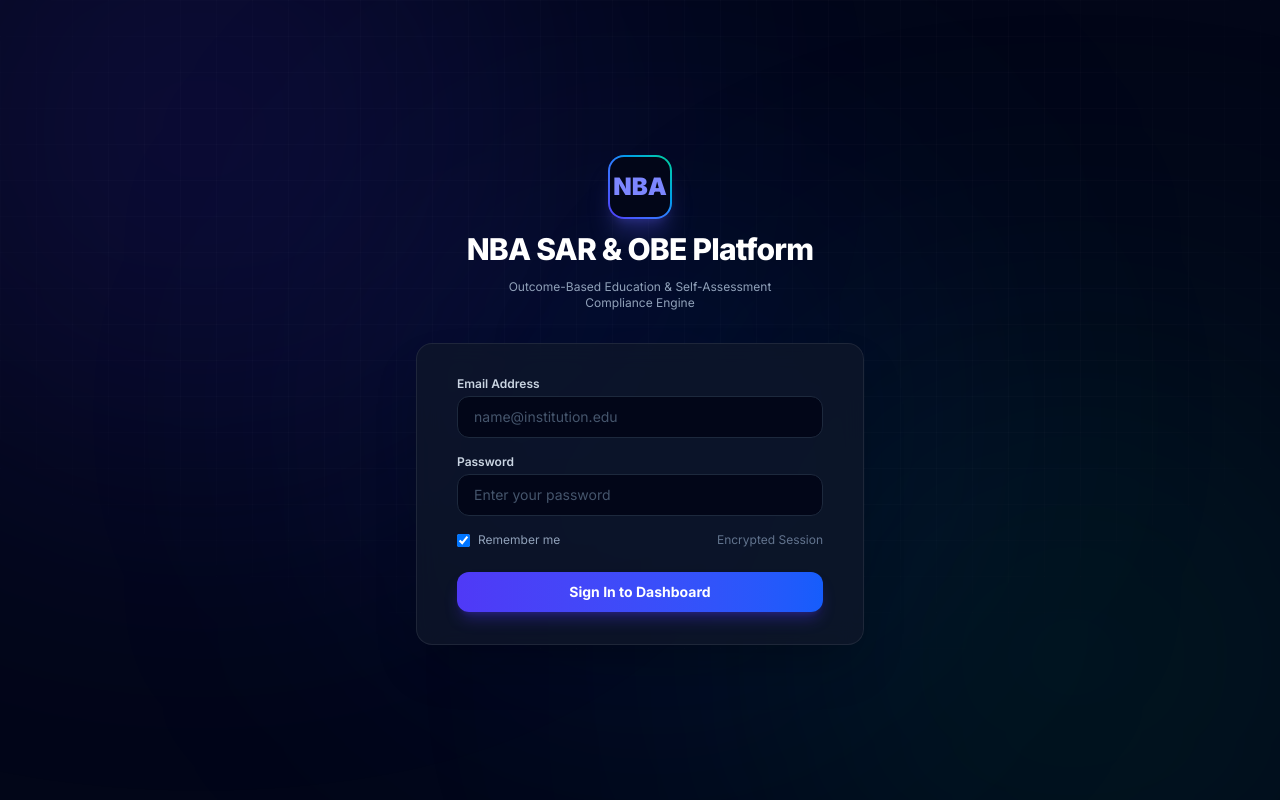
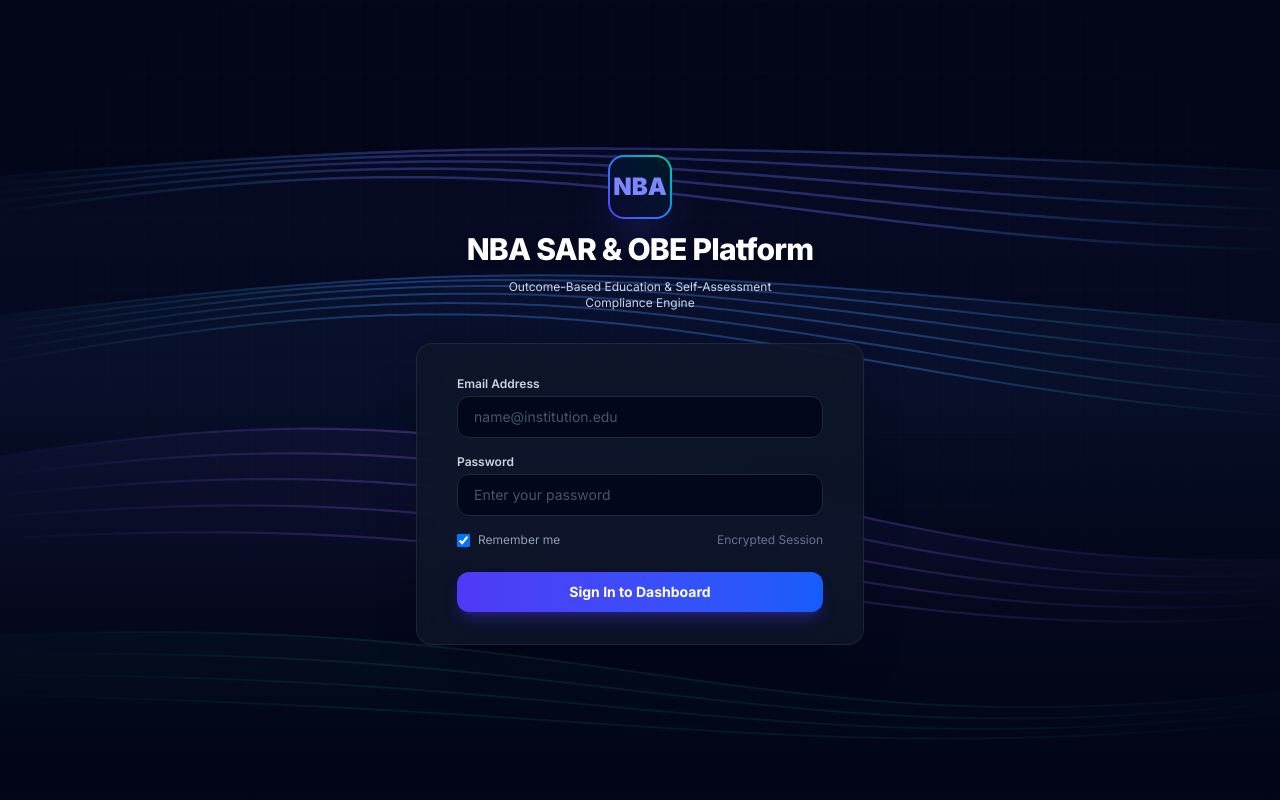
Before and after one commit to HarkanwalSingh1050/obe-criterion-5, a Laravel app: page / in a window 1280 px wide. Run offline with Laravel 12, Linux system fonts and the light colour scheme; data that the repository does not hold is empty; style sheets or scripts are compiled from the project's sources.

Commit message:
feat: add LoginView, MainApp, and PrintableSarReport Vue components

```diff
--- a/resources/js/components/LoginView.vue
+++ b/resources/js/components/LoginView.vue
@@ -1,15 +1,18 @@
 <template>
-  <div class="min-h-screen bg-slate-950 flex flex-col justify-center py-12 sm:px-6 lg:px-8 relative overflow-hidden font-sans selection:bg-indigo-500 selection:text-white">
-    <!-- Ambient glowing backgrounds & floating animation orbs -->
-    <div class="absolute -top-32 -left-32 w-[600px] h-[600px] bg-indigo-600/15 rounded-full blur-[140px] animate-float-1 pointer-events-none"></div>
-    <div class="absolute -bottom-32 -right-32 w-[600px] h-[600px] bg-emerald-600/12 rounded-full blur-[140px] animate-float-2 pointer-events-none"></div>
-    <div class="absolute top-1/2 left-1/2 -translate-x-1/2 -translate-y-1/2 w-[500px] h-[500px] bg-blue-600/10 rounded-full blur-[130px] animate-float-3 pointer-events-none"></div>
-    <div class="absolute inset-0 bg-ambient-grid opacity-50 pointer-events-none"></div>
+  <div class="min-h-screen bg-slate-950 flex flex-col justify-center py-12 sm:px-6 lg:px-8 relative overflow-hidden font-sans selection:bg-indigo-500 selection:text-white"
+       @mousemove="handleMouseMove" @mouseleave="handleMouseLeave">
+
+    <!-- 🌊 SILK WAVES INTERACTIVE CANVAS BACKGROUND -->
+    <canvas ref="silkCanvas" class="absolute inset-0 w-full h-full pointer-events-none z-0"></canvas>
+
+    <!-- Ambient Depth Background Overlays -->
+    <div class="absolute inset-0 bg-gradient-to-b from-slate-950/40 via-transparent to-slate-950/80 pointer-events-none z-0"></div>
+    <div class="absolute inset-0 bg-ambient-grid opacity-30 pointer-events-none z-0"></div>
 
     <div class="sm:mx-auto sm:w-full sm:max-w-md relative z-10 text-center space-y-3">
       <!-- Dynamic Login Logo / Icon -->
-      <div class="inline-flex w-16 h-16 rounded-2xl bg-gradient-to-tr from-indigo-600 via-blue-500 to-emerald-400 p-[2px] shadow-xl shadow-indigo-500/25">
-        <div class="w-full h-full bg-slate-950 rounded-[14px] flex items-center justify-center p-1.5 overflow-hidden">
+      <div class="inline-flex w-16 h-16 rounded-2xl bg-gradient-to-tr from-indigo-600 via-blue-500 to-emerald-400 p-[2px] shadow-2xl shadow-indigo-500/30 backdrop-blur">
+        <div class="w-full h-full bg-slate-950/90 rounded-[14px] flex items-center justify-center p-1.5 overflow-hidden">
           <img v-if="branding.login_logo" :src="branding.login_logo" class="w-full h-full object-contain rounded-lg" alt="Portal Logo" />
           <div v-else class="font-black text-indigo-400 text-2xl">
             {{ branding.app_short_name || 'NBA' }}
@@ -17,16 +20,16 @@
         </div>
       </div>
 
-      <h2 class="text-3xl font-extrabold tracking-tight text-white">
+      <h2 class="text-3xl font-extrabold tracking-tight text-white drop-shadow-md">
         {{ branding.app_name || 'NBA SAR Platform' }}
       </h2>
-      <p class="text-xs text-slate-400 max-w-xs mx-auto">
+      <p class="text-xs text-slate-300 max-w-xs mx-auto">
         {{ branding.app_tagline || 'Outcome-Based Education & National Board of Accreditation Enterprise Platform' }}
       </p>
     </div>
 
     <div class="mt-8 sm:mx-auto sm:w-full sm:max-w-md relative z-10">
-      <div class="glass-card py-8 px-6 sm:px-10 rounded-2xl border border-slate-800 shadow-2xl bg-slate-900/80 backdrop-blur-xl">
+      <div class="glass-card py-8 px-6 sm:px-10 rounded-2xl border border-slate-700/60 shadow-2xl bg-slate-900/85 backdrop-blur-2xl">
         <!-- Error Alert -->
         <div v-if="errorMessage" class="mb-5 p-3 rounded-lg bg-rose-500/10 border border-rose-500/30 text-rose-300 text-xs flex items-center gap-2">
           <span>⚠️</span>
@@ -38,7 +41,7 @@
             <label class="block text-xs font-semibold text-slate-300">Email Address</label>
             <div class="mt-1">
               <input type="email" v-model="form.email" required placeholder="name@institution.edu"
-                     class="w-full bg-slate-950 border border-slate-800 rounded-xl px-4 py-2.5 text-sm text-white placeholder-slate-600 focus:border-indigo-500 focus:ring-1 focus:ring-indigo-500 outline-none transition" />
+                     class="w-full bg-slate-950/80 border border-slate-800 rounded-xl px-4 py-2.5 text-sm text-white placeholder-slate-600 focus:border-indigo-500 focus:ring-1 focus:ring-indigo-500 outline-none transition" />
             </div>
           </div>
 
@@ -46,7 +49,7 @@
             <label class="block text-xs font-semibold text-slate-300">Password</label>
             <div class="mt-1">
               <input type="password" v-model="form.password" required placeholder="Enter your password"
-                     class="w-full bg-slate-950 border border-slate-800 rounded-xl px-4 py-2.5 text-sm text-white placeholder-slate-600 focus:border-indigo-500 focus:ring-1 focus:ring-indigo-500 outline-none transition" />
+                     class="w-full bg-slate-950/80 border border-slate-800 rounded-xl px-4 py-2.5 text-sm text-white placeholder-slate-600 focus:border-indigo-500 focus:ring-1 focus:ring-indigo-500 outline-none transition" />
             </div>
           </div>
 
@@ -91,10 +94,20 @@ export default {
         password: '',
         remember: true,
       },
+      mouse: { x: 0.5, y: 0.5, targetX: 0.5, targetY: 0.5 },
+      animationFrameId: null,
+      time: 0,
     };
   },
   mounted() {
     this.fetchBranding();
+    this.initSilkWaves();
+  },
+  beforeUnmount() {
+    if (this.animationFrameId) {
+      cancelAnimationFrame(this.animationFrameId);
+    }
+    window.removeEventListener('resize', this.onResize);
   },
   methods: {
     async fetchBranding() {
@@ -107,9 +120,7 @@ export default {
             if (link) link.href = this.branding.favicon;
           }
         }
-      } catch (err) {
-        // Fallback to default
-      }
+      } catch (err) {}
     },
     async handleLogin() {
       this.loading = true;
@@ -132,6 +143,149 @@ export default {
         this.loading = false;
       }
     },
+    handleMouseMove(e) {
+      this.mouse.targetX = e.clientX / window.innerWidth;
+      this.mouse.targetY = e.clientY / window.innerHeight;
+    },
+    handleMouseLeave() {
+      this.mouse.targetX = 0.5;
+      this.mouse.targetY = 0.5;
+    },
+    initSilkWaves() {
+      const canvas = this.$refs.silkCanvas;
+      if (!canvas) return;
+
+      const ctx = canvas.getContext('2d');
+      const dpr = Math.min(window.devicePixelRatio || 1, 2);
+
+      const resize = () => {
+        canvas.width = window.innerWidth * dpr;
+        canvas.height = window.innerHeight * dpr;
+        ctx.scale(dpr, dpr);
+      };
+      this.onResize = resize;
+      window.addEventListener('resize', resize);
+      resize();
+
+      // Multi-ribbon Silk Configuration
+      const ribbons = [
+        {
+          baseY: 0.28,
+          speed: 0.008,
+          amplitude: 80,
+          freq: 0.0018,
+          phase: 0,
+          colorA: 'rgba(99, 102, 241, 0.45)', // Indigo
+          colorB: 'rgba(6, 182, 212, 0.0)',   // Cyan
+          lineWidth: 2.5,
+          subWaves: 5,
+        },
+        {
+          baseY: 0.48,
+          speed: 0.006,
+          amplitude: 95,
+          freq: 0.0014,
+          phase: Math.PI / 3,
+          colorA: 'rgba(59, 130, 246, 0.4)',  // Blue
+          colorB: 'rgba(16, 185, 129, 0.0)',  // Emerald
+          lineWidth: 2.0,
+          subWaves: 6,
+        },
+        {
+          baseY: 0.68,
+          speed: 0.007,
+          amplitude: 110,
+          freq: 0.0016,
+          phase: Math.PI * 0.75,
+          colorA: 'rgba(139, 92, 246, 0.35)', // Purple
+          colorB: 'rgba(99, 102, 241, 0.0)',  // Indigo
+          lineWidth: 2.2,
+          subWaves: 5,
+        },
+        {
+          baseY: 0.85,
+          speed: 0.005,
+          amplitude: 75,
+          freq: 0.002,
+          phase: Math.PI * 1.2,
+          colorA: 'rgba(16, 185, 129, 0.3)',  // Emerald
+          colorB: 'rgba(6, 182, 212, 0.0)',   // Cyan
+          lineWidth: 1.8,
+          subWaves: 4,
+        },
+      ];
+
+      const render = () => {
+        this.time += 1;
+
+        // Smooth mouse dampening
+        this.mouse.x += (this.mouse.targetX - this.mouse.x) * 0.05;
+        this.mouse.y += (this.mouse.targetY - this.mouse.y) * 0.05;
+
+        const width = window.innerWidth;
+        const height = window.innerHeight;
+
+        ctx.clearRect(0, 0, width, height);
+
+        // Draw each silk ribbon layer
+        ribbons.forEach((ribbon, rIdx) => {
+          const baseY = height * ribbon.baseY + (this.mouse.y - 0.5) * 60;
+          const mouseInfluenceX = (this.mouse.x - 0.5) * 40;
+
+          // Draw multiple parallel strands per ribbon for that realistic 3D woven silk shimmer
+          for (let s = 0; s < ribbon.subWaves; s++) {
+            const strandOffset = (s - ribbon.subWaves / 2) * 14;
+            const wavePhase = ribbon.phase + (this.time * ribbon.speed) + (s * 0.15);
+
+            ctx.beginPath();
+            const step = 8;
+            for (let x = 0; x <= width + step; x += step) {
+              const normalX = x / width;
+
+              // Harmonic sine + secondary harmonic for fluid wave dynamics
+              const sin1 = Math.sin(x * ribbon.freq + wavePhase + mouseInfluenceX * 0.02);
+              const sin2 = Math.cos(x * ribbon.freq * 1.6 - wavePhase * 0.8);
+              const envelope = Math.sin(normalX * Math.PI); // Pin at edges, swell in middle
+
+              const y = baseY + strandOffset + (sin1 * ribbon.amplitude * 0.7 + sin2 * ribbon.amplitude * 0.3) * (0.6 + envelope * 0.6);
+
+              if (x === 0) {
+                ctx.moveTo(x, y);
+              } else {
+                ctx.lineTo(x, y);
+              }
+            }
+
+            // Silk gradient stroke
+            const grad = ctx.createLinearGradient(0, baseY - 100, width, baseY + 100);
+            grad.addColorStop(0, ribbon.colorB);
+            grad.addColorStop(0.3, ribbon.colorA);
+            grad.addColorStop(0.7, ribbon.colorA);
+            grad.addColorStop(1, ribbon.colorB);
+
+            ctx.strokeStyle = grad;
+            ctx.lineWidth = ribbon.lineWidth;
+            ctx.stroke();
+
+            // Light translucent wash fill under the primary strand
+            if (s === 0) {
+              ctx.lineTo(width, height);
+              ctx.lineTo(0, height);
+              ctx.closePath();
+              const fillGrad = ctx.createLinearGradient(0, baseY, 0, height);
+              fillGrad.addColorStop(0, ribbon.colorA.replace(/[\d\.]+\)$/, '0.06)'));
+              fillGrad.addColorStop(1, 'transparent');
+              ctx.fillStyle = fillGrad;
+              ctx.fill();
+            }
+          }
+        });
+
+        this.animationFrameId = requestAnimationFrame(render);
+      };
+
+      render();
+    },
   },
 };
 </script>
--- a/resources/js/components/MainApp.vue
+++ b/resources/js/components/MainApp.vue
@@ -1,7 +1,13 @@
 <template>
   <div>
+    <!-- 0. Smooth Splash Loader during initial session check (prevents login screen flash) -->
+    <div v-if="authChecking" class="min-h-screen bg-slate-950 flex flex-col items-center justify-center space-y-4">
+      <div class="w-10 h-10 border-4 border-indigo-500/20 border-t-indigo-500 rounded-full animate-spin"></div>
+      <div class="text-xs text-slate-400 font-mono tracking-wider">Validating encrypted session...</div>
+    </div>
+
     <!-- 1. If Not Authenticated -> Show Login View -->
-    <LoginView v-if="!currentUser" @authenticated="handleAuthenticated" />
+    <LoginView v-else-if="!currentUser" @authenticated="handleAuthenticated" />
 
     <!-- 2. If Authenticated -> Full Enterprise Multi-View Dashboard -->
     <div v-else class="min-h-screen bg-slate-950 text-slate-100 flex font-sans selection:bg-indigo-500 selection:text-white relative overflow-hidden">
@@ -334,6 +340,7 @@ export default {
   data() {
     return {
       currentUser: null,
+      authChecking: true,
       loading: true,
       activeView: 'overview',
       sarData: {},
@@ -401,6 +408,8 @@ export default {
       } catch (err) {
         this.currentUser = null;
         this.loading = false;
+      } finally {
+        this.authChecking = false;
       }
     },
     handleAuthenticated(user) {
```
Also changed, not shown: resources/js/components/PrintableSarReport.vue (line endings or trailing spaces).
